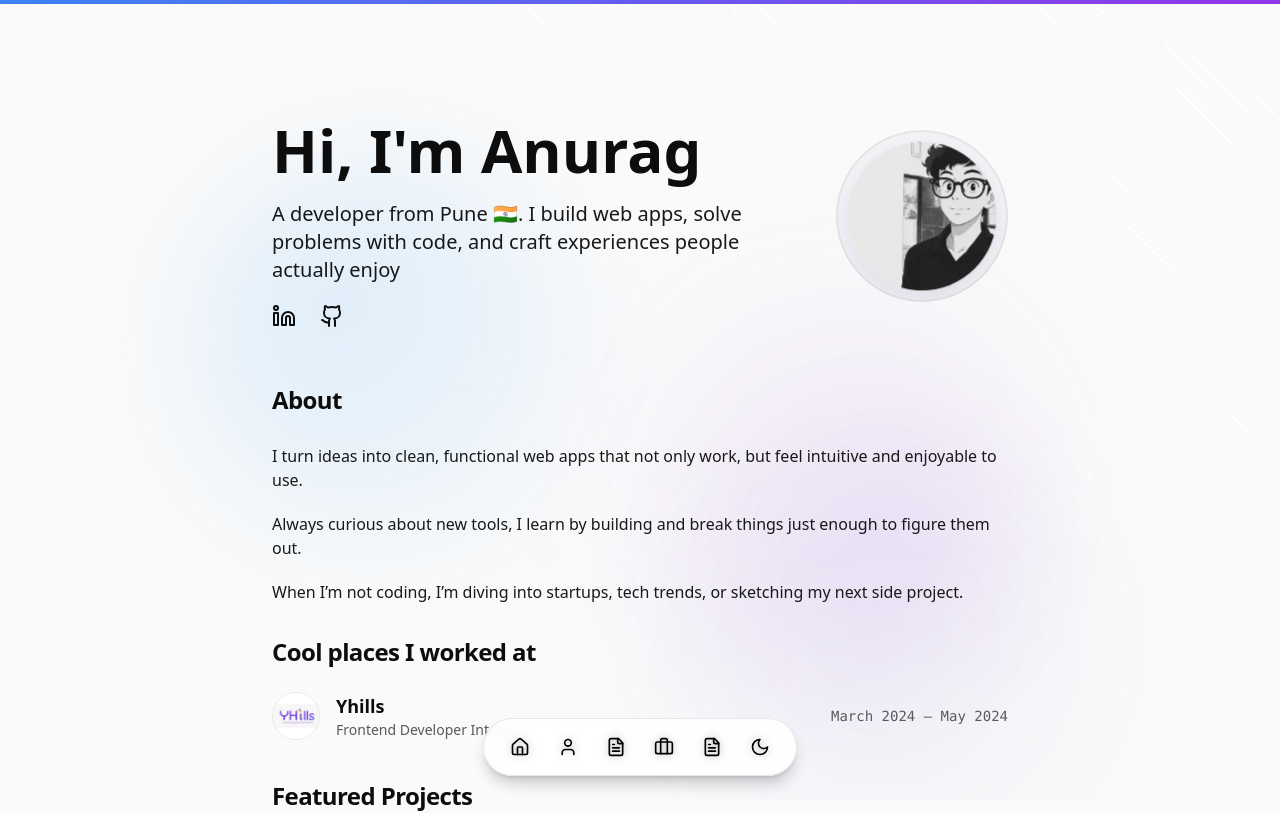
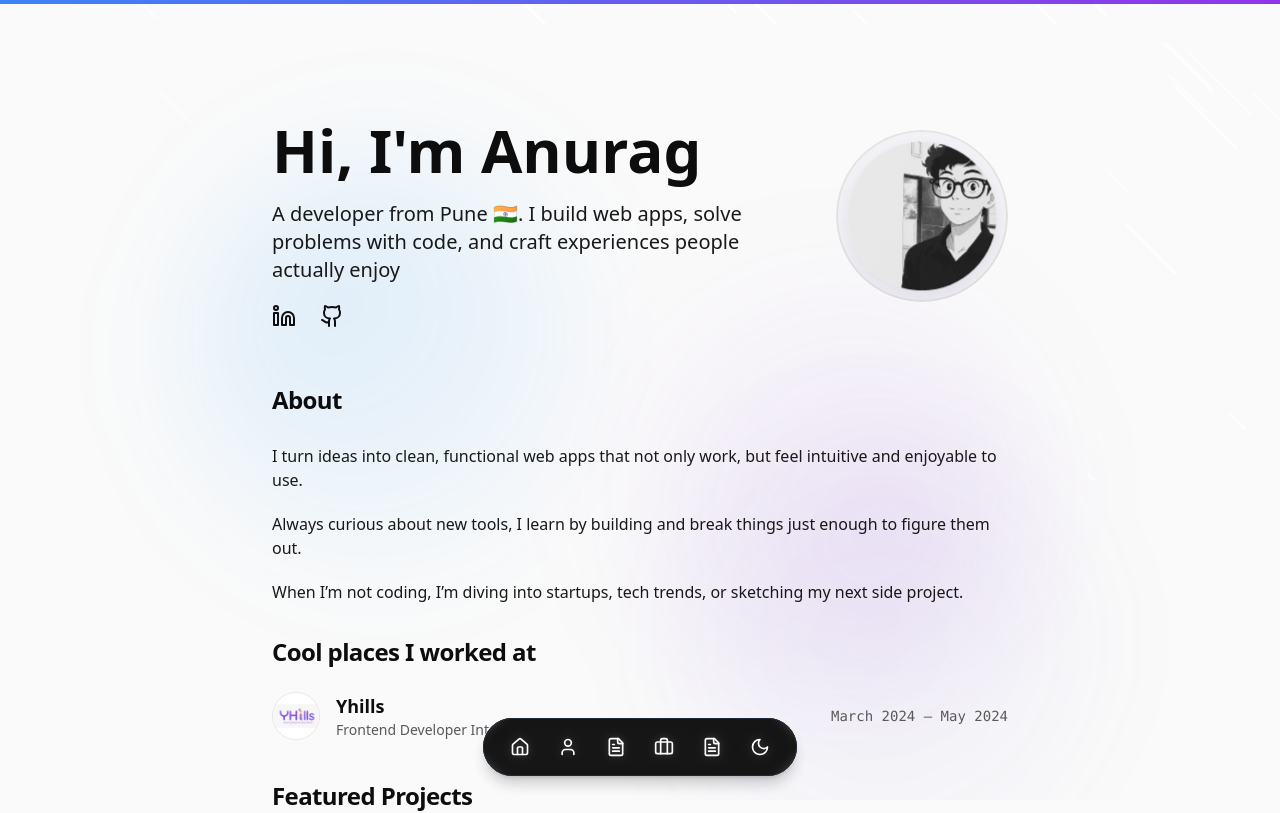
Before and after one commit to anuragbhonsle/portfolio, a React (Vite) app: page / in a window 1280 px wide. Shown: the top 813 px of the page. Built offline with nearby package versions, Linux system fonts and the light colour scheme.

Commit message:
Navbar fixed

```diff
--- a/src/components/Navbar.tsx
+++ b/src/components/Navbar.tsx
@@ -42,21 +42,31 @@ const Navbar = () => {
     document.documentElement.classList.remove("light", "dark");
     document.documentElement.classList.add(theme);
     localStorage.setItem("theme", theme);
+    console.log(
+      `Theme set to: ${theme}, document classes: ${document.documentElement.className}`
+    );
   }, [theme]);
 
-  // Optional: sync with system theme if no preference
+  // Sync with system theme if no preference
   useEffect(() => {
     const mediaQuery = window.matchMedia("(prefers-color-scheme: dark)");
     const handleChange = (e: MediaQueryListEvent) => {
-      if (!localStorage.getItem("theme"))
+      if (!localStorage.getItem("theme")) {
         setTheme(e.matches ? "dark" : "light");
+      }
     };
     mediaQuery.addEventListener("change", handleChange);
     return () => mediaQuery.removeEventListener("change", handleChange);
   }, []);
 
-  const toggleTheme = () =>
-    setTheme((prev) => (prev === "light" ? "dark" : "light"));
+  const toggleTheme = () => {
+    setTheme((prev) => {
+      const newTheme = prev === "light" ? "dark" : "light";
+      console.log(`Toggling theme to: ${newTheme}`);
+      return newTheme;
+    });
+  };
+
   const handleHomeClick = () => navigate("/");
 
   const visibleNavItems = onBlogPage
@@ -74,11 +84,7 @@ const Navbar = () => {
               animate={{ opacity: 1, y: 0 }}
               exit={{ opacity: 0, y: 6 }}
               transition={{ duration: 0.2 }}
-              className={`px-3 py-1 rounded-full text-xs font-medium shadow-lg backdrop-blur-sm ${
-                theme === "light"
-                  ? "bg-gray-200/80 text-black"
-                  : "bg-gradient-to-r from-blue-600/80 to-indigo-600/80 text-white"
-              }`}
+              className="px-3 py-1 rounded-full text-xs font-medium shadow-lg backdrop-blur-sm bg-white/80 dark:bg-black/80 text-black dark:text-white"
             >
               {hovered === visibleNavItems.length
                 ? "Theme"
@@ -89,13 +95,7 @@ const Navbar = () => {
       </div>
 
       {/* Dock */}
-      <div
-        className={`flex items-center justify-center space-x-2 px-4 py-2 rounded-full shadow-lg border transition-colors backdrop-blur-sm ${
-          theme === "light"
-            ? "bg-white/70 text-black border-gray-200"
-            : "bg-black/70 text-white border-gray-800"
-        }`}
-      >
+      <div className="flex items-center justify-center space-x-2 px-4 py-2 rounded-full shadow-lg border transition-colors backdrop-blur-sm bg-white/70 dark:bg-black/70 text-black dark:text-white border-gray-200 dark:border-gray-800">
         {visibleNavItems.map((item, index) =>
           item.href ? (
             <a
@@ -119,9 +119,7 @@ const Navbar = () => {
                   className={`w-5 h-5 ${
                     hovered === index
                       ? "text-blue-500 dark:text-blue-400"
-                      : theme === "light"
-                      ? "text-black"
-                      : "text-white"
+                      : "text-black dark:text-white"
                   }`}
                 />
               </motion.div>
@@ -146,9 +144,7 @@ const Navbar = () => {
                   className={`w-5 h-5 ${
                     hovered === index
                       ? "text-blue-500 dark:text-blue-400"
-                      : theme === "light"
-                      ? "text-black"
-                      : "text-white"
+                      : "text-black dark:text-white"
                   }`}
                 />
               </motion.div>
@@ -176,9 +172,7 @@ const Navbar = () => {
                   className={`w-5 h-5 ${
                     hovered === index
                       ? "text-blue-500 dark:text-blue-400"
-                      : theme === "light"
-                      ? "text-black"
-                      : "text-white"
+                      : "text-black dark:text-white"
                   }`}
                 />
               </motion.div>
@@ -194,9 +188,9 @@ const Navbar = () => {
           className="flex items-center justify-center w-10 h-10 rounded-full cursor-pointer bg-transparent hover:bg-blue-500/20 dark:hover:bg-blue-400/20 transition-colors"
         >
           {theme === "light" ? (
-            <Moon className="w-5 h-5 text-black" />
+            <Moon className="w-5 h-5 text-black dark:text-white" />
           ) : (
-            <Sun className="w-5 h-5 text-white" />
+            <Sun className="w-5 h-5 text-black dark:text-white" />
           )}
         </motion.button>
       </div>
```
